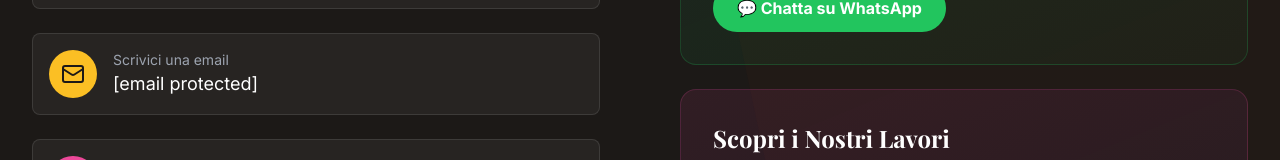
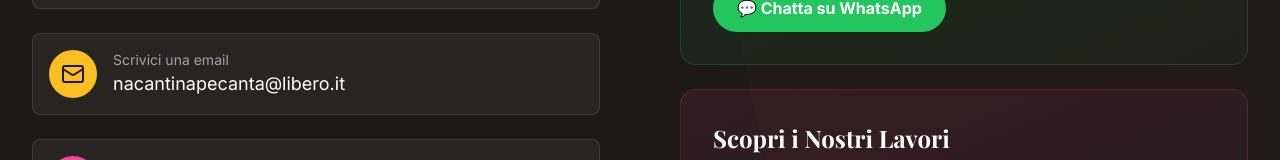
Before and after one commit to RBcomputer/nacantinapecanta, a plain HTML site: page index.html in a window 1280 px wide. Shown: the part 3544-3704 px from the top of the page. Drawn offline with nearby package versions, Linux system fonts and the light colour scheme.

Commit message:
Add files via upload

```diff
--- a/index.html
+++ b/index.html
@@ -410,7 +410,7 @@
               </div>
             </a>
 
-            <a href="/cdn-cgi/l/email-protection#a6c8c7c5c7c8d2cfc8c7d6c3c5c7c8d2c7e6cacfc4c3d4c988cfd2" class="flex items-center gap-4 text-white hover:text-brand-gold transition-colors p-4 bg-white/5 rounded-lg border border-white/10 hover:border-brand-gold/50 group">
+            <a href="mailto:nacantinapecanta@libero.it" class="flex items-center gap-4 text-white hover:text-brand-gold transition-colors p-4 bg-white/5 rounded-lg border border-white/10 hover:border-brand-gold/50 group">
               <div class="bg-brand-gold text-brand-dark p-3 rounded-full group-hover:scale-110 transition-transform">
                 <svg xmlns="http://www.w3.org/2000/svg" width="24" height="24" viewBox="0 0 24 24" fill="none" stroke="currentColor" stroke-width="2" stroke-linecap="round" stroke-linejoin="round">
                   <path d="m22 7-8.991 5.727a2 2 0 0 1-2.009 0L2 7"></path>
@@ -419,7 +419,7 @@
               </div>
               <div>
                 <p class="text-sm text-gray-400">Scrivici una email</p>
-                <p class="text-lg"><span class="__cf_email__" data-cfemail="1f717e7c7e716b76717e6f7a7c7e716b7e5f73767d7a6d7031766b">[email&#160;protected]</span></p>
+                <p class="text-lg">nacantinapecanta@libero.it</p>
               </div>
             </a>
 
```
